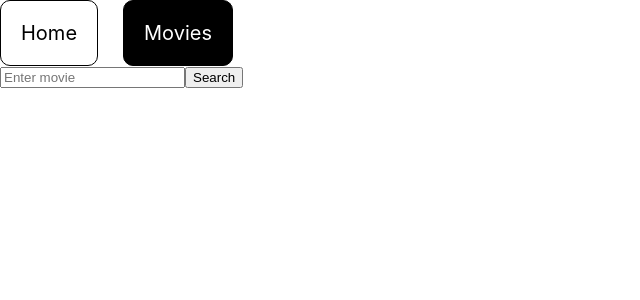
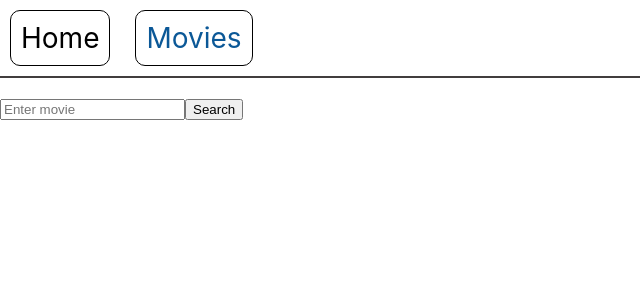
Before and after one commit to YanaBytkova/goit-react-hw-05-movies, a React (Create React App) app: page /movies in a window 1280 px wide. Shown: the top 300 px of the page, without its empty margins (0-640 px from the left). Built offline with nearby package versions, Linux system fonts and the light colour scheme.

Commit message:
add styles

```diff
--- a/src/components/Layout/Layout.jsx
+++ b/src/components/Layout/Layout.jsx
@@ -4,7 +4,7 @@ import { NavLink } from 'react-router-dom';
 const Layout = ({ children }) => {
   return (
     <div>
-      <header>
+      <header className="header-container">
         <NavLink className="header-link" to="/">
           Home
         </NavLink>
--- a/src/index.css
+++ b/src/index.css
@@ -22,11 +22,17 @@ code {
   box-sizing: border-box;
 }
 
+.header-container {
+  border-bottom: 2px solid rgb(65, 61, 61);
+  padding: 10px;
+  margin-bottom: 20px;
+}
+
 .header-link {
   text-decoration: none;
   color: black;
-  font-size: 20px;
-  padding: 20px;
+  font-size: 28px;
+  padding: 10px;
   margin-right: 25px;
   display: inline-flex;
   border: 1px solid black;
@@ -34,8 +40,8 @@ code {
   transition: all 0.3s;
 }
 .header-link.active {
-  background-color: black;
-  color: #fff;
+
+  color: #0b5897;
 }
 
 .add-information-link {
@@ -53,3 +59,9 @@ code {
   background-color: rgb(7, 61, 5);
   color: #fff;
 }
+
+.add-information {
+  border-top: 1px solid rgb(65, 61, 61);
+  padding: 10px;
+  margin-bottom: 20px;
+}
--- a/src/pages/MovieDetails.jsx
+++ b/src/pages/MovieDetails.jsx
@@ -28,6 +28,7 @@ const MovieDetails = () => {
   // postId -> '0deqwe';
   // postId -> 'dwa2123dwa241';
   const [movieDetails, setMovieDetails] = useState(null);
+  const [moviePoster, setMoviePoster] = useState(null);
   const [isLoading, setIsLoading] = useState(false);
   const [error, setError] = useState(null);
 
@@ -39,6 +40,7 @@ const MovieDetails = () => {
           `${API_URL}/movie/${movieId}`
         );
         setMovieDetails(data);
+        setMoviePoster(`${API_URL}/movie/${movieId}` + `?api_key=fd6d5c35d1cf4f271430ea570a695e9c` + data.poster_path)
 
       } catch (error) {
         setError(error.message);
@@ -59,7 +61,7 @@ const MovieDetails = () => {
             // <h1>{movieDetails.title}</h1>
             <div className="movieDetails">
                 <div>
-                    <img src={`${API_URL}/movie/${movieId}` + movieDetails.poster_path} alt={movieDetails.title} className="movie-image"/>
+                    <img src={moviePoster} alt={movieDetails.title} className="movie-image" width='300px'/>
                 </div>
 
                 <div>
@@ -74,8 +76,8 @@ const MovieDetails = () => {
 
             </div>
       )}
-      <div>
-            <h4> Additional information</h4>
+      <div className="add-information">
+            <h4 > Additional information</h4>
             <NavLink className="add-information-link" to="MovieCast">
                 Cast
             </NavLink>
--- a/src/pages/MoviesPage.styled.js
+++ b/src/pages/MoviesPage.styled.js
@@ -9,7 +9,7 @@ export const StyledMovies = styled.div`
   .loader {
     position: fixed;
     top: 20px;
-    right: 20px;
+    right: 100px;
   }
 
   .postList {
@@ -40,6 +40,7 @@ export const StyledMovies = styled.div`
   }
 
   .movieDetails {
+    margin-top: 20px;
     display: flex;
     flex-direction: row;
     gap: 20px;
```
Also changed, not shown: src/pages/HomePage.jsx (+1 -32 lines).
